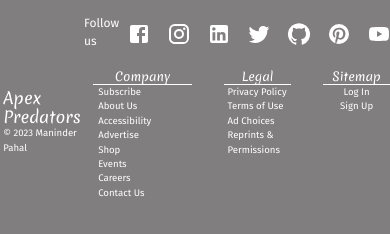
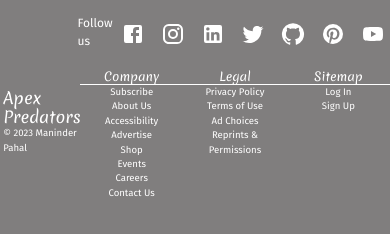
Before and after one commit to pethoburr/blog-client, a React (Vite) app: page / in a window 390 px wide. Shown: the part 1160-1394 px from the top of the page. Built offline with nearby package versions, Linux system fonts and the light colour scheme; no server answers; a web font is replaced by a local one.

Commit message:
adjusted footer mobile styles

```diff
--- a/src/App.css
+++ b/src/App.css
@@ -611,6 +611,7 @@ h4 {
   ul {
     display: flex;
     flex-direction: column;
+    padding: 0;
   }
 
 
@@ -654,10 +655,15 @@ h4 {
 
   .apex {
     padding-left: 0.2rem;
+    width: 5rem;
   }
 
   .company {
     padding: 0;
+  }
+
+  .btm {
+    text-align: center;
   }
 
   img {
```
